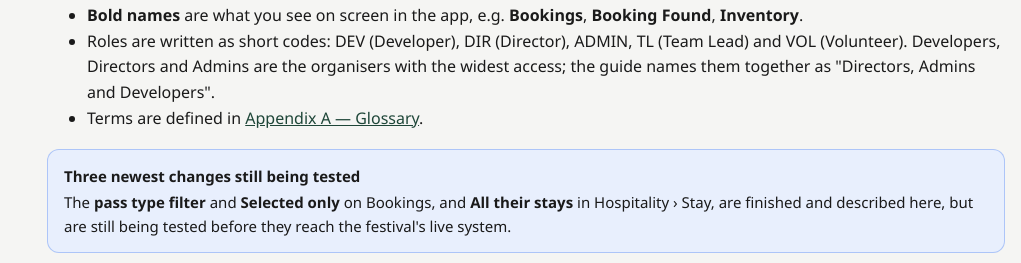
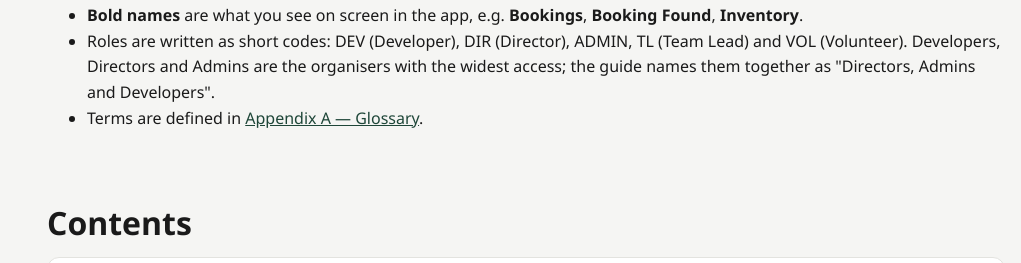
Before and after one commit to rohithchandra420/big-client-docs, a plain HTML site: page guide/index.html in a window 1280 px wide. Shown: the part 2763-3026 px from the top of the page, without its empty margins (259-1280 px from the left). Drawn offline with Linux system fonts and the light colour scheme.

Commit message:
Guide: remove the "still being tested" note (1.83.0 is released)

```diff
--- a/guide/index.html
+++ b/guide/index.html
@@ -116,7 +116,6 @@
         <li>Roles are written as short codes: DEV (Developer), DIR (Director), ADMIN, TL (Team Lead) and VOL (Volunteer). Developers, Directors and Admins are the organisers with the widest access; the guide names them together as "Directors, Admins and Developers".</li>
         <li>Terms are defined in <a href="#appendix-glossary">Appendix A — Glossary</a>.</li>
       </ul>
-      <div class="callout note"><strong>Three newest changes still being tested</strong><p>The <b>pass type filter</b> and <b>Selected only</b> on Bookings, and <b>All their stays</b> in Hospitality › Stay, are finished and described here, but are still being tested before they reach the festival's live system.</p></div>
     </section>
 
     <!-- ================= CONTENTS ================= -->
```
